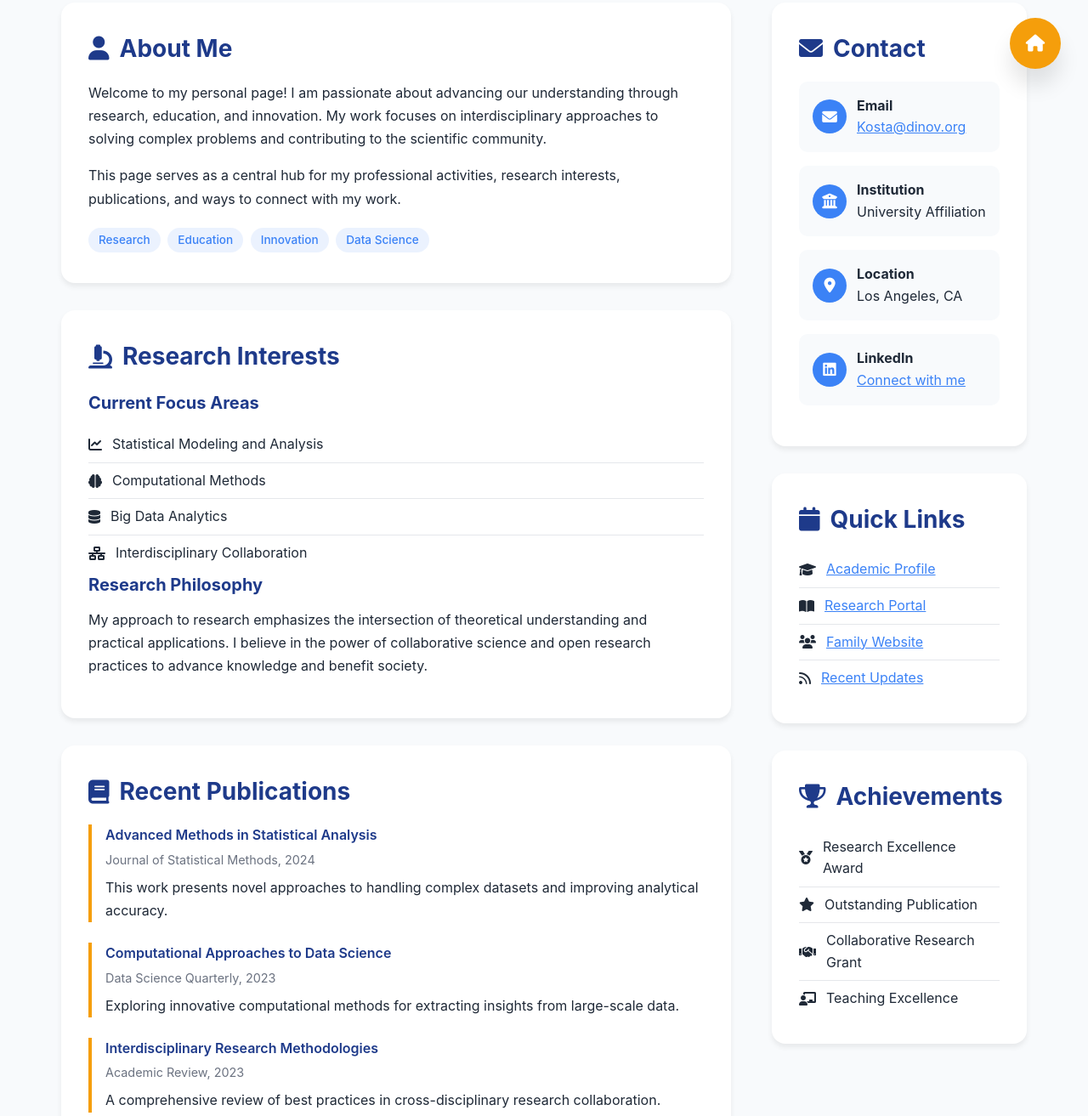
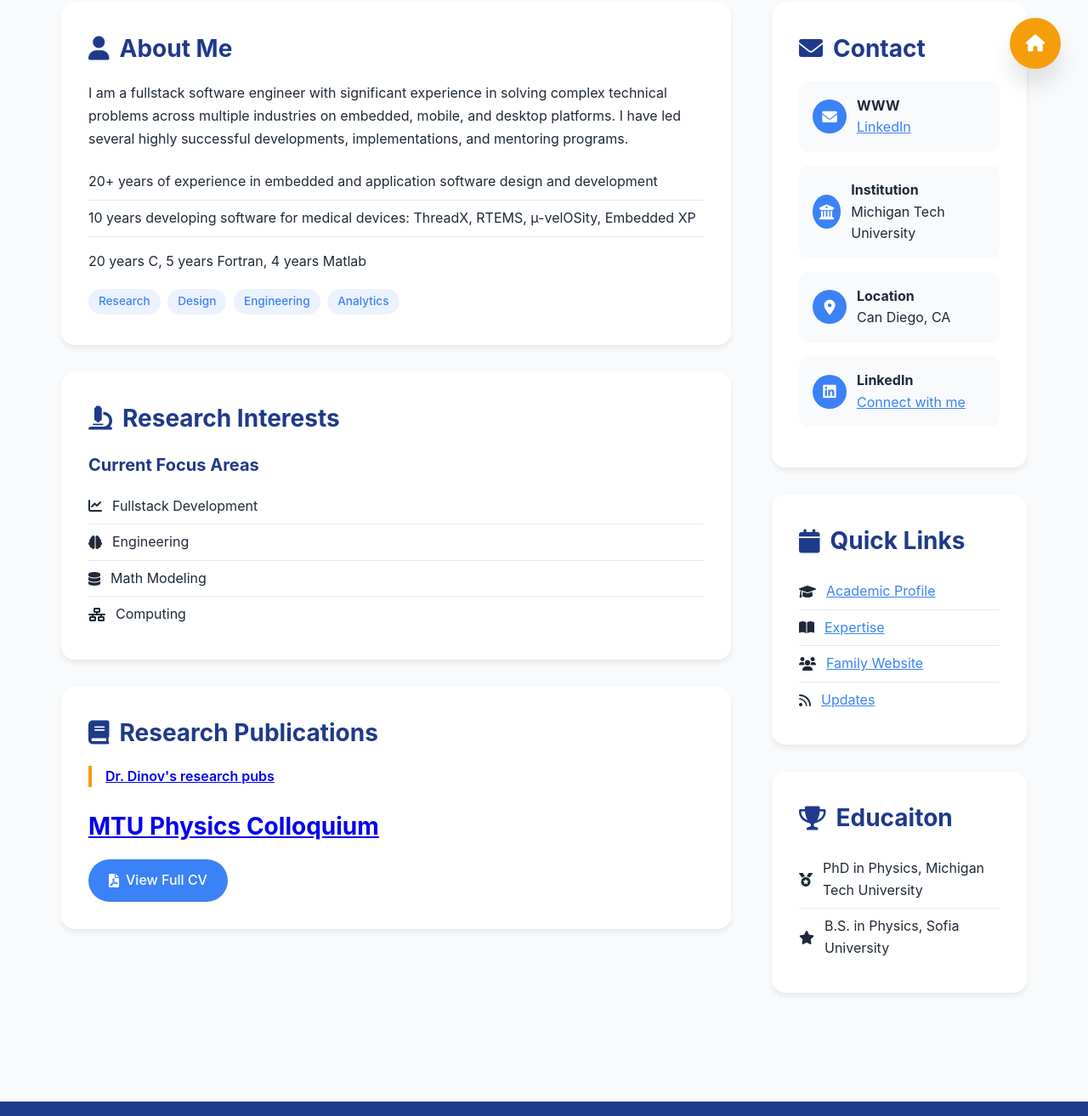
Before and after one commit to dinov-fam/kosta-dinov-page, a plain HTML site: page index.html in a window 1280 px wide. Shown: the part 687-2000 px from the top of the page at 85% size. Drawn offline with Linux system fonts and the light colour scheme.

Commit message:
Update index.html

```diff
--- a/index.html
+++ b/index.html
@@ -390,9 +390,9 @@
 
     <div class="hero">
         <div class="hero-content">
-            <div class="profile-image">KD</div>
+            <div class="profile-image"><img src="assets/KD_pic.png" style="height:50%;"></img></div>
             <h1>Dr. Kosta D. Dinov</h1>
-            <p class="subtitle"> Researcher | Data Scientist</p>
+            <p class="subtitle"> Software Engineer | Fullstack developer | Data Scientist</p>
             <a href="#contact" class="btn">
                 <i class="fas fa-envelope"></i> Get in Touch
             </a>
@@ -406,19 +406,21 @@
                     <div id="about" class="card animate-fade-in">
                         <h2><i class="fas fa-user"></i> About Me</h2>
                         <p>
-                            Welcome to my personal page! I am passionate about advancing our understanding through research,
-                            education, and innovation. My work focuses on interdisciplinary approaches to solving complex
-                            problems and contributing to the scientific community.
+                            I am a fullstack software engineer with significant experience in solving complex technical problems across multiple industries on embedded,
+                            mobile, and desktop platforms. I have led several highly successful  developments, implementations, and mentoring programs.
                         </p>
                         <p>
-                            This page serves as a central hub for my professional activities, research interests,
-                            publications, and ways to connect with my work.
+                            <ul>
+                                <li>20+ years of experience in embedded and application software design and development</li>
+                                <li>10 years developing software for medical devices: ThreadX, RTEMS, µ-velOSity, Embedded XP </li>
+                                <li></li>20 years C, 5 years Fortran, 4 years Matlab</li>
+                            </ul>
                         </p>
                         <div>
                             <span class="tag">Research</span>
-                            <span class="tag">Education</span>
-                            <span class="tag">Innovation</span>
-                            <span class="tag">Data Science</span>
+                            <span class="tag">Design</span>
+                            <span class="tag">Engineering</span>
+                            <span class="tag">Analytics</span>
                         </div>
                     </div>
 
@@ -426,42 +428,25 @@
                         <h2><i class="fas fa-microscope"></i> Research Interests</h2>
                         <h3>Current Focus Areas</h3>
                         <ul>
-                            <li><i class="fas fa-chart-line"></i> Statistical Modeling and Analysis</li>
-                            <li><i class="fas fa-brain"></i> Computational Methods</li>
-                            <li><i class="fas fa-database"></i> Big Data Analytics</li>
-                            <li><i class="fas fa-network-wired"></i> Interdisciplinary Collaboration</li>
+                            <li><i class="fas fa-chart-line"></i> Fullstack Development</li>
+                            <li><i class="fas fa-brain"></i> Engineering</li>
+                            <li><i class="fas fa-database"></i> Math Modeling</li>
+                            <li><i class="fas fa-network-wired"></i> Computing</li>
                         </ul>
 
-                        <h3>Research Philosophy</h3>
-                        <p>
-                            My approach to research emphasizes the intersection of theoretical understanding
-                            and practical applications. I believe in the power of collaborative science
-                            and open research practices to advance knowledge and benefit society.
-                        </p>
                     </div>
 
                     <div id="publications" class="card animate-fade-in">
-                        <h2><i class="fas fa-book"></i> Recent Publications</h2>
+                        <h2><i class="fas fa-book"></i> Research Publications</h2>
 
                         <div class="publication">
-                            <div class="publication-title">Advanced Methods in Statistical Analysis</div>
-                            <div class="publication-details">Journal of Statistical Methods, 2024</div>
-                            <p>This work presents novel approaches to handling complex datasets and improving analytical accuracy.</p>
+                            <div class="publication-title"><a href="https://scholar.google.com/scholar?hl=en&as_sdt=0%2C23&q=author%3A%22Konstantin+Dinov%22&btnG=">
+                                Dr. Dinov's research pubs</a></div>
                         </div>
 
-                        <div class="publication">
-                            <div class="publication-title">Computational Approaches to Data Science</div>
-                            <div class="publication-details">Data Science Quarterly, 2023</div>
-                            <p>Exploring innovative computational methods for extracting insights from large-scale data.</p>
-                        </div>
+                        <h2><a href="https://events.mtu.edu/event/physics_colloquium_-_dr_konstantin_dinov">MTU Physics Colloquium</a></h2>
 
-                        <div class="publication">
-                            <div class="publication-title">Interdisciplinary Research Methodologies</div>
-                            <div class="publication-details">Academic Review, 2023</div>
-                            <p>A comprehensive review of best practices in cross-disciplinary research collaboration.</p>
-                        </div>
-
-                        <a href="#" class="btn">
+                         <a href="https://www.linkedin.com/in/konstantin-d-331240" class="btn">
                             <i class="fas fa-file-pdf"></i> View Full CV
                         </a>
                     </div>
@@ -476,8 +461,8 @@
                                 <i class="fas fa-envelope"></i>
                             </div>
                             <div>
-                                <strong>Email</strong><br>
-                                <a href="mailto:Kosta@dinov.org" style="color: var(--secondary-color);">Kosta@dinov.org</a>
+                                <strong>WWW</strong><br>
+                                <a href="https://www.linkedin.com/in/konstantin-d-331240" style="color: var(--secondary-color);">LinkedIn</a>
                             </div>
                         </div>
 
@@ -487,7 +472,7 @@
                             </div>
                             <div>
                                 <strong>Institution</strong><br>
-                                <span>University Affiliation</span>
+                                <span>Michigan Tech University</span>
                             </div>
                         </div>
 
@@ -497,7 +482,7 @@
                             </div>
                             <div>
                                 <strong>Location</strong><br>
-                                <span>Los Angeles, CA</span>
+                                <span>Can Diego, CA</span>
                             </div>
                         </div>
 
@@ -507,7 +492,7 @@
                             </div>
                             <div>
                                 <strong>LinkedIn</strong><br>
-                                <a href="#" style="color: var(--secondary-color);">Connect with me</a>
+                                <a href="https://www.linkedin.com/in/konstantin-d-331240" style="color: var(--secondary-color);">Connect with me</a>
                             </div>
                         </div>
                     </div>
@@ -515,20 +500,18 @@
                     <div class="card animate-fade-in">
                         <h2><i class="fas fa-calendar"></i> Quick Links</h2>
                         <ul>
-                            <li><i class="fas fa-graduation-cap"></i> <a href="#" style="color: var(--secondary-color);">Academic Profile</a></li>
-                            <li><i class="fas fa-book-open"></i> <a href="#" style="color: var(--secondary-color);">Research Portal</a></li>
-                            <li><i class="fas fa-users"></i> <a href="https://dinov.org" style="color: var(--secondary-color);">Family Website</a></li>
-                            <li><i class="fas fa-rss"></i> <a href="#" style="color: var(--secondary-color);">Recent Updates</a></li>
+                            <li><i class="fas fa-graduation-cap"></i> <a href="https://www.linkedin.com/in/konstantin-d-331240" style="color: var(--secondary-color);">Academic Profile</a></li>
+                            <li><i class="fas fa-book-open"></i> <a href="https://www.linkedin.com/in/konstantin-d-331240" style="color: var(--secondary-color);">Expertise</a></li>
+                            <li><i class="fas fa-users"></i> <a href="https://kosta.dinov.org" style="color: var(--secondary-color);">Family Website</a></li>
+                            <li><i class="fas fa-rss"></i> <a href="https://www.linkedin.com/in/konstantin-d-331240" style="color: var(--secondary-color);">Updates</a></li>
                         </ul>
                     </div>
 
                     <div class="card animate-fade-in">
-                        <h2><i class="fas fa-trophy"></i> Achievements</h2>
+                        <h2><i class="fas fa-trophy"></i> Educaiton</h2>
                         <ul>
-                            <li><i class="fas fa-medal"></i> Research Excellence Award</li>
-                            <li><i class="fas fa-star"></i> Outstanding Publication</li>
-                            <li><i class="fas fa-handshake"></i> Collaborative Research Grant</li>
-                            <li><i class="fas fa-chalkboard-teacher"></i> Teaching Excellence</li>
+                            <li><i class="fas fa-medal"></i> PhD in Physics, Michigan Tech University</li>
+                            <li><i class="fas fa-star"></i> B.S. in Physics, Sofia University</li>
                         </ul>
                     </div>
                 </div>
```
